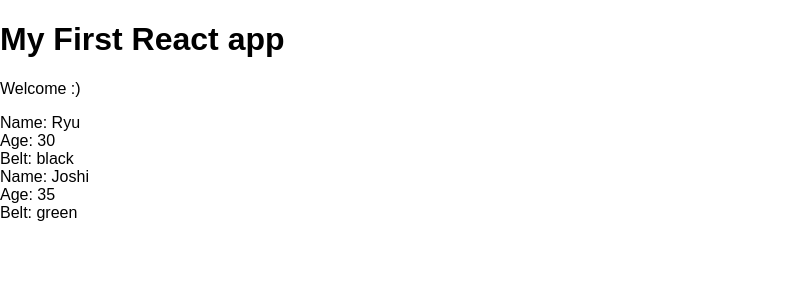
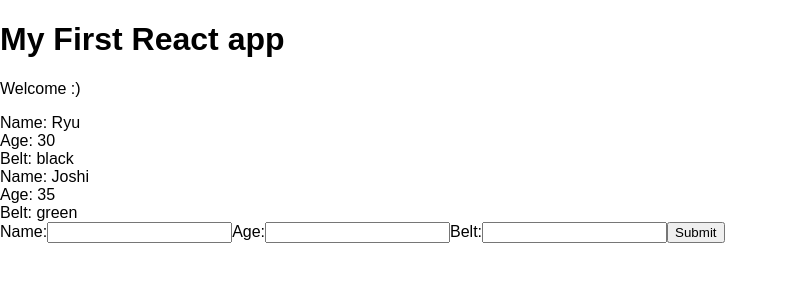
Before and after one commit to sangkeerthana70/React-Redux, a React (Create React App) app in the folder REACT-REDUX-COMPLETE/createReactApp/my-app/: page / in a window 1280 px wide. Shown: the top 300 px of the page, without its empty margins (0-788 px from the left). Built offline with nearby package versions, Linux system fonts and the light colour scheme.

Commit message:
Added a form to submit User input and render it in the webpage

```diff
--- a/REACT-REDUX-COMPLETE/createReactApp/my-app/src/AddNinja.js
+++ b/REACT-REDUX-COMPLETE/createReactApp/my-app/src/AddNinja.js
@@ -1,18 +1,34 @@
-import React, { component } from 'react'
+import React, { Component } from 'react'
 
 class AddNinja extends Component {
+    state = {
+        name: null,
+        age: null,
+        belt: null
+    }
+    handleChange = (e) => {
+        this.setState({
+          [e.target.id] : e.target.value
+        })
+    }
+    handleSubmit = (e) => {
+        e.preventDefault();
+        console.log(this.state);
+    }
     render(){
         return(
             <div>
-                <form>
+                <form onSubmit= {this.handleSubmit}>
                     <label htmlFor = "name">Name:</label>
-                    <input type = "text" id="name" onChange={}/>
+                    <input type = "text" id="name" onChange={this.handleChange} />
                     <label htmlFor = "name">Age:</label>
-                    <input type = "text" id="name" onChange={}/>
+                    <input type = "text" id="age" onChange={this.handleChange} />
                     <label htmlFor = "name">Belt:</label>
-                    <input type = "text" id="name" onChange={}/>
+                    <input type = "text" id="belt" onChange={this.handleChange} />
+                    <button>Submit</button>
                 </form>
             </div>
         )
     }
 }
+export default AddNinja;
--- a/REACT-REDUX-COMPLETE/createReactApp/my-app/src/App.js
+++ b/REACT-REDUX-COMPLETE/createReactApp/my-app/src/App.js
@@ -1,5 +1,6 @@
 import React, { Component } from 'react';
 import Ninjas from './Ninjas';
+import AddNinja from './AddNinja';
 
 
 class App extends Component {
@@ -16,6 +17,7 @@ class App extends Component {
         <h1>My First React app</h1>
         <p>Welcome :)</p>
         <Ninjas ninjas = { this.state.ninjas }/>
+        <AddNinja />
       </div>
     );
   }
```
